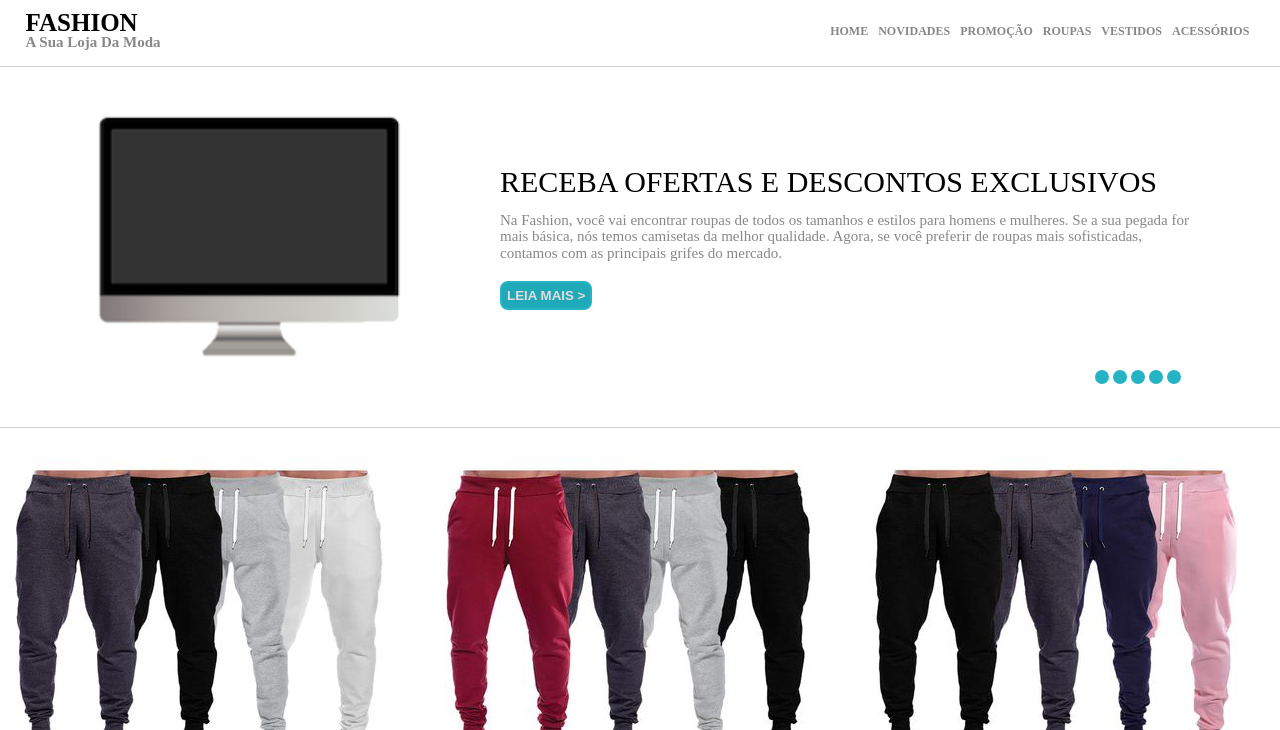
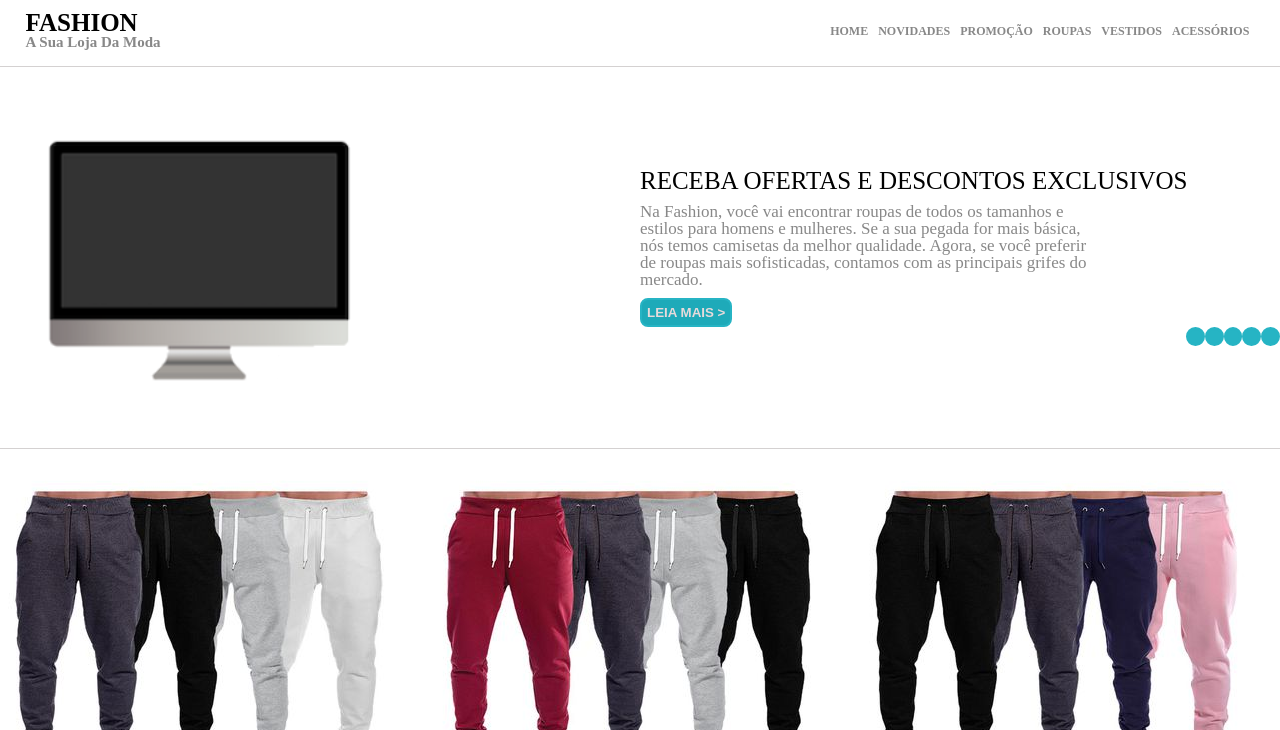
Before and after one commit to LeonardoPNunes/Responsive-website, a website built with Vite: page index.html in a window 1280 px wide. Shown: the part 70-800 px from the top of the page. Built offline with nearby package versions, Linux system fonts and the light colour scheme; files whose address does not match are found by name.

Commit message:
tweaks for responsiveness and general fixes for style

```diff
--- a/src/components/SectionTitle/style.css
+++ b/src/components/SectionTitle/style.css
@@ -1,36 +1,50 @@
 .section-title{
-    padding:40px 50px;
     display:flex;
+    align-items: center;
+    justify-content: space-between;
+    width: 100%;
+    padding:5% 0;
     border-bottom:1px solid rgb(212, 209, 209);
 }
 .div-title{
-    margin-top:60px;
-    margin-left:50px;
+    width:50vw;
 }
-.div-title >h1{
-    font-size:30px;
+.div-title h1{
+    color:black;
+    font-size: 25px;
     text-transform: uppercase;
-    margin-bottom:15px;
+    margin-bottom:10px;
 }
-.div-title >h3{
+.div-title h3{
     color:#888888;
-    font-size:15px;
-    width:700px;
-    line-height: 1.1;
-    margin-bottom:20px;
+    margin-bottom:10px;
+    max-width:70%;
+    font-size: 17px;
 }
-.circle-list > li{
-    width:10px;
-    height:10px;
-    border-radius:50%;
-    background:#26b4c4;
-    position: relative;
-    left:85%;
-    list-style:none;
-    display: inline-block;
-    margin:60px 0 0;
-    border:2px solid #26b4c4;
+.circle-list{
+    display:flex;
+    align-items: center;
+    justify-content: end;
 }
-.circle-list > li:hover{
-    background:white
+.circle-list li{
+    padding:.5vw;
+    background-color:#26b4c4;
+    border-radius: 50%;
+    border:3px solid #26b4c4;
+    transition: background .5s ease-in-out;
 }
+.circle-list li:hover{
+    background-color:white;
+}
+@media (max-width: 735px){
+    .computer-div img{
+        width:92vw;
+    }
+    .section-title{
+        flex-direction: column;
+    }
+    .div-title{
+        margin:10vw;
+        width:80vw;
+    }
+}
```
